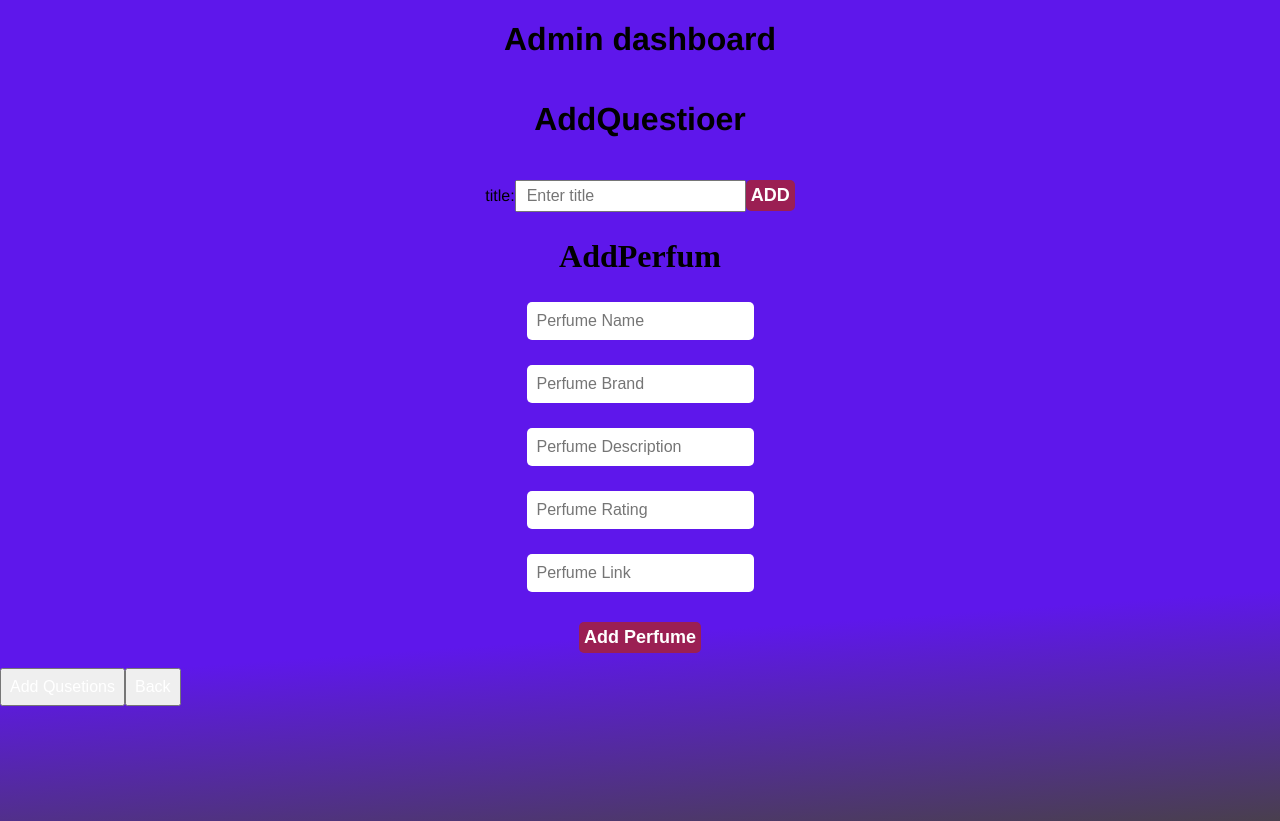
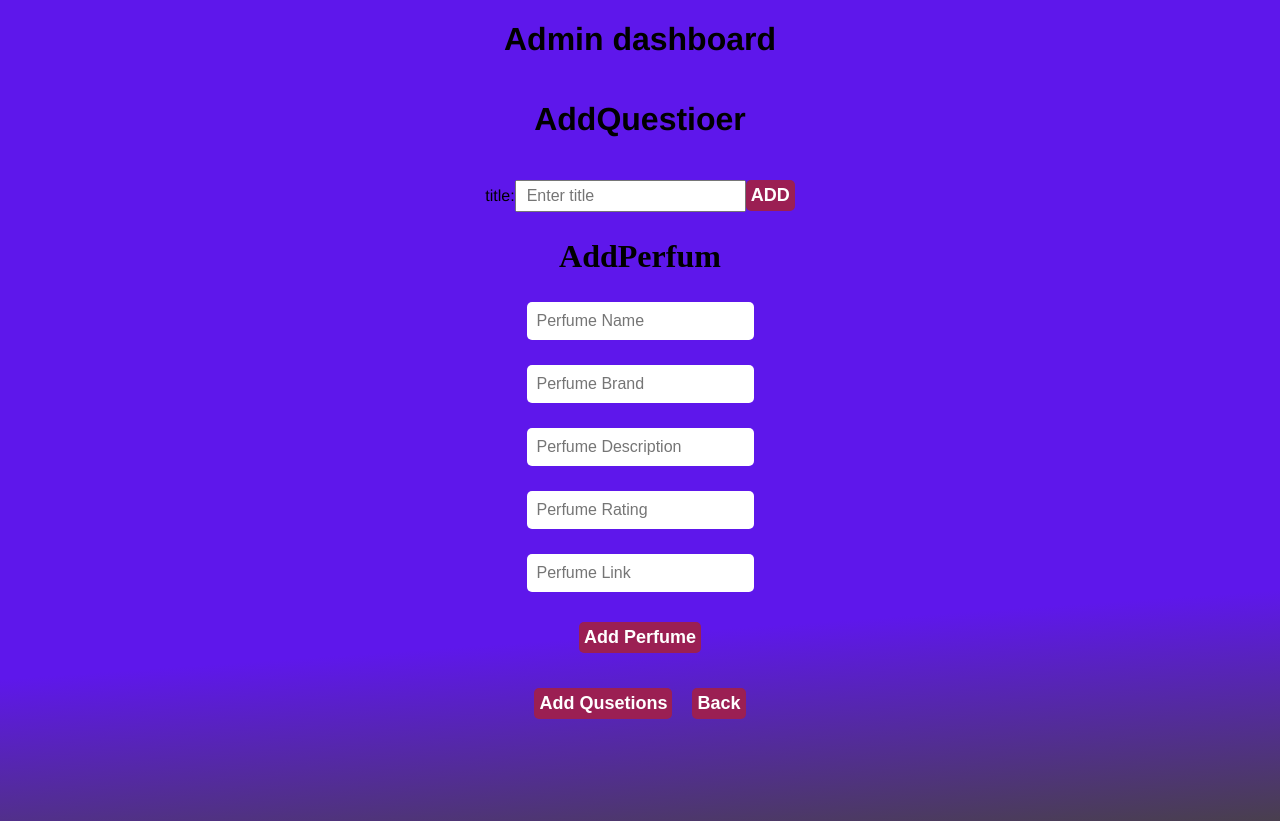
Before and after one commit to AbdElRahman9786/eltemElShoky, a React (Vite) app: page /dashboard in a window 1280 px wide. Built offline with nearby package versions, Linux system fonts and the light colour scheme.

Commit message:
Added centeting buttons in the admin page

```diff
--- a/src/pages/dashboard/Dashboard.jsx
+++ b/src/pages/dashboard/Dashboard.jsx
@@ -10,8 +10,10 @@ const Dashboard = () => {
         <h1 className={styles.heading}>Admin dashboard</h1>
         <AddQuestioer/>
         <AddPerfum/>
-        <button><Link to='/addquestions'>Add Qusetions</Link></button>
-        <button><Link to='/Home'>Back</Link></button>
+        <div className={styles.buttonContainter}>
+       <button className={styles.btn} ><Link to='/addquestions'>Add Qusetions</Link></button>
+     <button className={styles.btn} ><Link to='/Home'>Back</Link></button>
+     </div>
     </div>
   )
 }
--- a/src/pages/dashboard/dashboard.module.css
+++ b/src/pages/dashboard/dashboard.module.css
@@ -8,3 +8,23 @@
     text-align: center;
     font-family: 'Franklin Gothic Medium', 'Arial Narrow', Arial, sans-serif;
 }
+
+.btn{
+    padding: 5px;
+    border: none;
+    border-radius: 5px;
+    cursor: pointer;
+    background-color: #9b1f53;
+    color: white;
+    font-size: 18px;
+    font-weight: bold;
+    transition: background-color 0.3s ease;
+}
+
+.buttonContainter{
+    display: flex;
+    justify-content: center;
+    align-items: center;
+    gap: 20px;
+    margin-top:20px
+}
```
